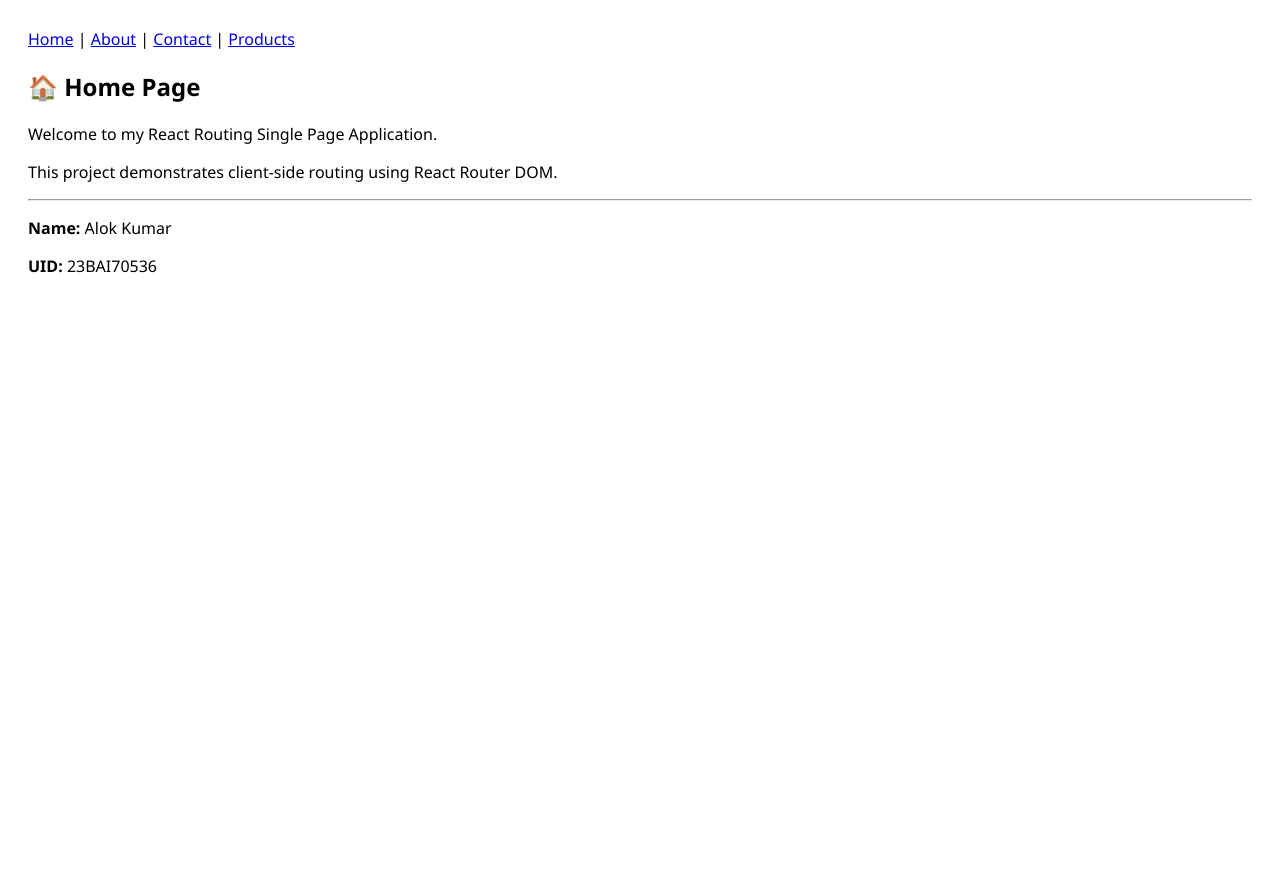
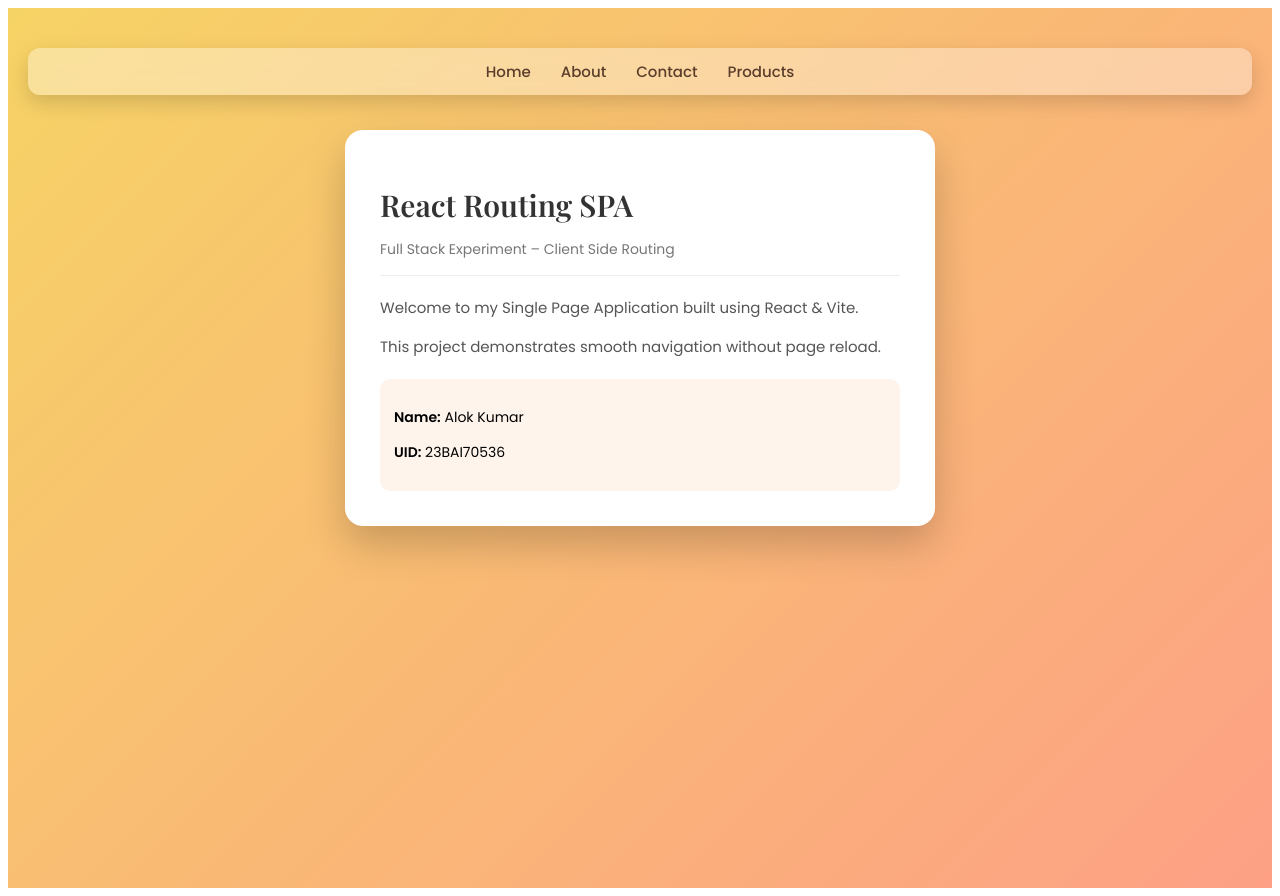
Before and after one commit to Alok-Kumar-cmd/RoutingInSpa, a React (Vite) app: page / in a window 1280 px wide. Before the commit the page ends 800 px from the top, so only its background shows below. Built offline with nearby package versions, Linux system fonts and the light colour scheme.

Commit message:
Enhance UI with warm theme & fonts

```diff
--- a/index.html
+++ b/index.html
@@ -2,6 +2,8 @@
 <html lang="en">
   <head>
     <meta charset="UTF-8" />
+    <link href="https://fonts.googleapis.com/css2?family=Poppins:wght@300;400;500;600&family=Playfair+Display:wght@600&display=swap" rel="stylesheet">
+
     <link rel="icon" type="image/svg+xml" href="/vite.svg" />
     <meta name="viewport" content="width=device-width, initial-scale=1.0" />
     <title>routing-spa</title>
--- a/src/App.jsx
+++ b/src/App.jsx
@@ -2,52 +2,65 @@ import { Routes, Route, Link, useParams } from "react-router-dom"
 
 function Home() {
   return (
-    <div>
-      <h2>🏠 Home Page</h2>
-      <p>Welcome to my React Routing Single Page Application.</p>
-      <p>This project demonstrates client-side routing using React Router DOM.</p>
+    <div style={styles.card}>
+      <h1 style={styles.heading}>React Routing SPA</h1>
+      <p style={styles.subtext}>
+        Full Stack Experiment – Client Side Routing
+      </p>
 
-      <hr />
+      <div style={styles.divider}></div>
 
-      <p><strong>Name:</strong> Alok Kumar</p>
-      <p><strong>UID:</strong> 23BAI70536</p>
+      <p style={styles.text}>
+        Welcome to my Single Page Application built using React & Vite.
+      </p>
+      <p style={styles.text}>
+        This project demonstrates smooth navigation without page reload.
+      </p>
+
+      <div style={styles.infoBox}>
+        <p><strong>Name:</strong> Alok Kumar</p>
+        <p><strong>UID:</strong> 23BAI70536</p>
+      </div>
     </div>
   )
 }
 
 function About() {
   return (
-    <div>
-      <h2>ℹ️ About Page</h2>
-      <p>This SPA was developed as part of the Full Stack Experiment.</p>
-      <p>It showcases navigation without page reload using React Router.</p>
-      <p>React Router enables smooth user experience and state preservation.</p>
+    <div style={styles.card}>
+      <h2 style={styles.pageTitle}>About</h2>
+      <p style={styles.text}>
+        This SPA was developed as part of the Full Stack Lab Experiment.
+      </p>
+      <p style={styles.text}>
+        React Router DOM enables client-side navigation and dynamic routing.
+      </p>
     </div>
   )
 }
 
 function Contact() {
   return (
-    <div>
-      <h2>📞 Contact Page</h2>
-      <p>You can reach out for collaboration or project discussions.</p>
-      <p>Email: alok@example.com</p>
-      <p>LinkedIn: linkedin.com/in/alok</p>
+    <div style={styles.card}>
+      <h2 style={styles.pageTitle}>Contact</h2>
+      <p style={styles.text}>Feel free to connect:</p>
+      <p style={styles.text}>📧 alok@example.com</p>
+      <p style={styles.text}>🔗 linkedin.com/in/alok</p>
     </div>
   )
 }
 
 function Products() {
   return (
-    <div>
-      <h2>🛍 Products Page</h2>
-      <p>Select a product to view its details:</p>
+    <div style={styles.card}>
+      <h2 style={styles.pageTitle}>Products</h2>
+      <p style={styles.text}>Select a product:</p>
 
-      <ul>
-        <li><Link to="/products/101">Product 101</Link></li>
-        <li><Link to="/products/202">Product 202</Link></li>
-        <li><Link to="/products/303">Product 303</Link></li>
-      </ul>
+      <div style={styles.productList}>
+        <Link style={styles.productBtn} to="/products/101">Product 101</Link>
+        <Link style={styles.productBtn} to="/products/202">Product 202</Link>
+        <Link style={styles.productBtn} to="/products/303">Product 303</Link>
+      </div>
     </div>
   )
 }
@@ -56,33 +69,32 @@ function ProductDetail() {
   const { id } = useParams()
 
   return (
-    <div>
-      <h2>📦 Product Detail</h2>
-      <p>You are viewing details for:</p>
-      <p><strong>Product ID:</strong> {id}</p>
-      <p>This demonstrates dynamic routing using URL parameters.</p>
+    <div style={styles.card}>
+      <h2 style={styles.pageTitle}>Product Detail</h2>
+      <p style={styles.text}>Viewing product:</p>
+      <h3 style={styles.highlight}>Product ID: {id}</h3>
     </div>
   )
 }
 
 function NotFound() {
   return (
-    <div>
-      <h2>❌ 404 – Page Not Found</h2>
-      <p>The page you are looking for does not exist.</p>
-      <Link to="/">Go Back Home</Link>
+    <div style={styles.card}>
+      <h2 style={styles.pageTitle}>404</h2>
+      <p style={styles.text}>Page Not Found</p>
+      <Link style={styles.backBtn} to="/">⬅ Back Home</Link>
     </div>
   )
 }
 
 function App() {
   return (
-    <div style={{ padding: "20px", fontFamily: "Segoe UI" }}>
-      <nav style={{ marginBottom: "20px" }}>
-        <Link to="/">Home</Link> |{" "}
-        <Link to="/about">About</Link> |{" "}
-        <Link to="/contact">Contact</Link> |{" "}
-        <Link to="/products">Products</Link>
+    <div style={styles.page}>
+      <nav style={styles.navbar}>
+        <Link style={styles.navlink} to="/">Home</Link>
+        <Link style={styles.navlink} to="/about">About</Link>
+        <Link style={styles.navlink} to="/contact">Contact</Link>
+        <Link style={styles.navlink} to="/products">Products</Link>
       </nav>
 
       <Routes>
@@ -97,4 +109,112 @@ function App() {
   )
 }
 
+const styles = {
+  page: {
+    minHeight: "100vh",
+    background: "linear-gradient(135deg, #f6d365, #fda085)", // warm tone
+    padding: "40px 20px",
+    fontFamily: "Poppins, sans-serif",
+  },
+
+  navbar: {
+    background: "rgba(255,255,255,0.35)",
+    backdropFilter: "blur(8px)",
+    padding: "12px 20px",
+    borderRadius: "12px",
+    display: "flex",
+    justifyContent: "center",
+    gap: "30px",
+    marginBottom: "35px",
+    boxShadow: "0 8px 20px rgba(0,0,0,0.15)",
+  },
+
+  navlink: {
+    textDecoration: "none",
+    color: "#5a3e2b",
+    fontWeight: "500",
+    fontSize: "15px",
+  },
+
+  card: {
+    background: "white",
+    padding: "35px",
+    borderRadius: "18px",
+    maxWidth: "520px",
+    margin: "auto",
+    boxShadow: "0 18px 40px rgba(0,0,0,0.2)",
+  },
+
+  heading: {
+    fontFamily: "Playfair Display, serif",
+    fontSize: "30px",
+    marginBottom: "5px",
+    color: "#333",
+  },
+
+  subtext: {
+    fontSize: "14px",
+    color: "#777",
+    marginBottom: "15px",
+  },
+
+  divider: {
+    height: "1px",
+    background: "#eee",
+    margin: "15px 0 20px",
+  },
+
+  pageTitle: {
+    fontSize: "24px",
+    marginBottom: "10px",
+    color: "#333",
+  },
+
+  text: {
+    fontSize: "15px",
+    color: "#555",
+    lineHeight: "1.6",
+  },
+
+  infoBox: {
+    marginTop: "20px",
+    padding: "14px",
+    background: "#fff4ec",
+    borderRadius: "10px",
+    fontSize: "14px",
+  },
+
+  productList: {
+    display: "flex",
+    flexDirection: "column",
+    gap: "10px",
+    marginTop: "15px",
+  },
+
+  productBtn: {
+    textDecoration: "none",
+    padding: "10px",
+    borderRadius: "8px",
+    background: "#fda085",
+    color: "white",
+    textAlign: "center",
+    fontSize: "14px",
+  },
+
+  highlight: {
+    color: "#f76b1c",
+  },
+
+  backBtn: {
+    display: "inline-block",
+    marginTop: "10px",
+    textDecoration: "none",
+    padding: "8px 14px",
+    borderRadius: "8px",
+    background: "#f76b1c",
+    color: "white",
+    fontSize: "14px",
+  },
+}
+
 export default App
```
